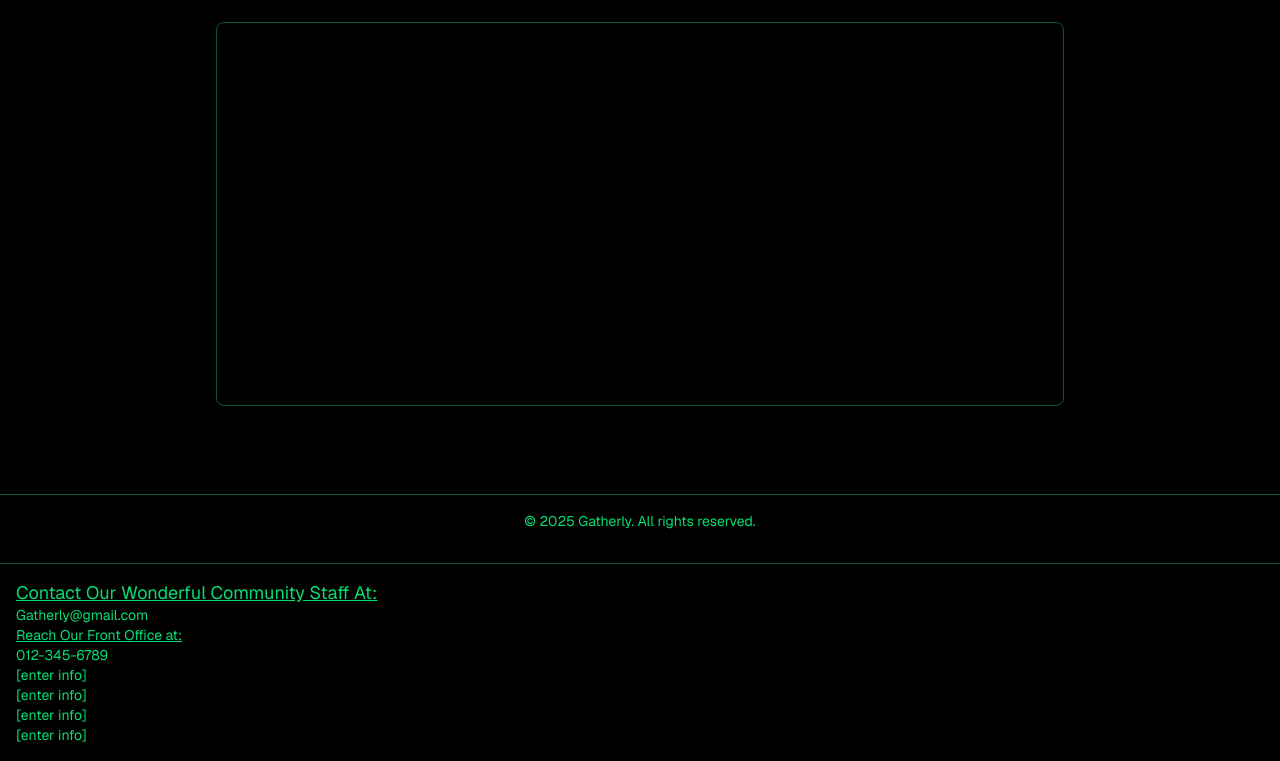
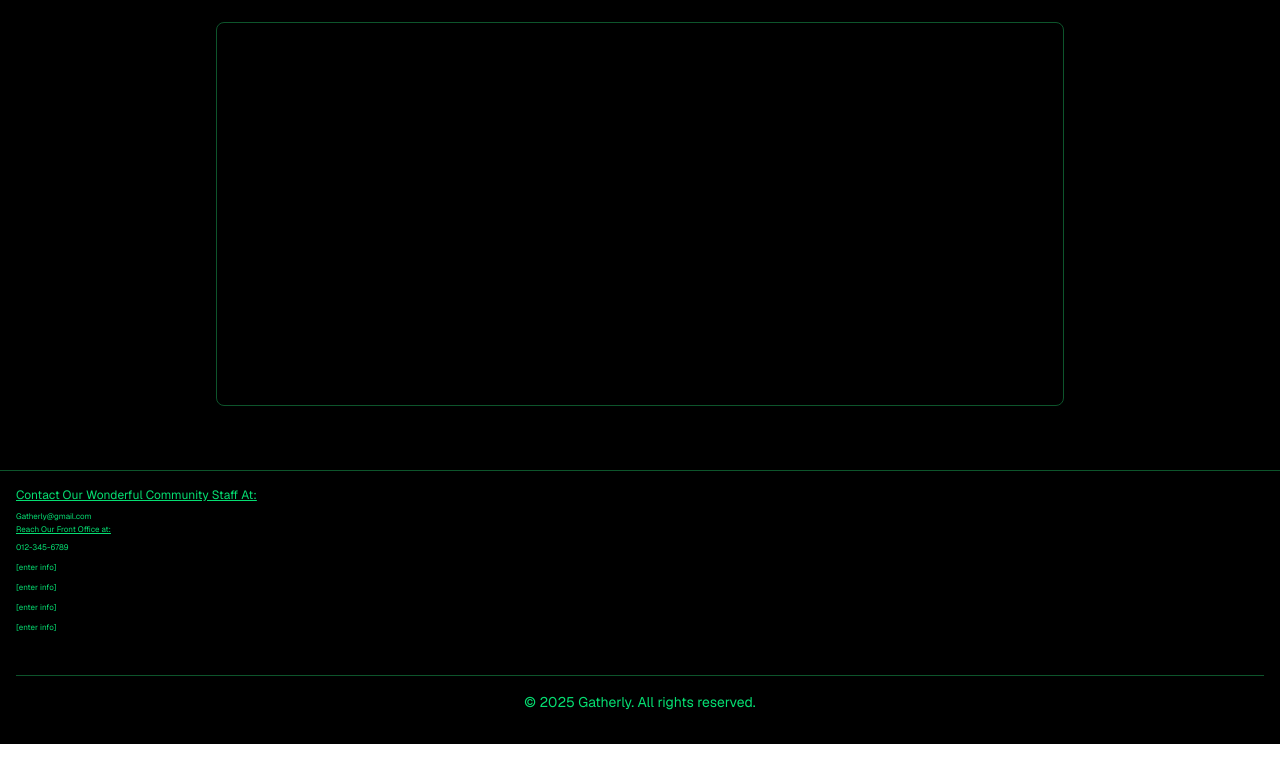
Before and after one commit to TSA-Group/tsa_group_starter, a Next.js app: page / in a window 1280 px wide. Shown: the part 1502-2263 px from the top of the page. Built offline with nearby package versions, Linux system fonts and the light colour scheme; a web font is replaced by a local one.

Commit message:
Update page.tsx

```diff
--- a/app/page.tsx
+++ b/app/page.tsx
@@ -85,53 +85,53 @@ export default function Home() {
         </div>
 
         {/* Footers */}
-        <footer className="w-full p-4 text-center text-sm text-green-400 bg-black border-t border-green-900 mt-10">
-          © {year} Gatherly. All rights reserved.
-        </footer>
 
         <footer className="w-full p-4 text-left text-sm text-green-400 bg-black border-t border-green-900 mt-4">
           <p
             className="underline hover:text-green-400"
-            style={{ color: "rgb(5,223,114)", fontSize: "18px" }}
+            style={{ color: "rgb(5,223,114)", fontSize: "12px" }}
           >
             Contact Our Wonderful Community Staff At:
           </p>
           <div>
-            <a href="mailto:Gatherly@gmail.com"  style={{ color: "rgb(5,223,114)", fontSize: "14px" }}>
+            <a href="mailto:Gatherly@gmail.com"  style={{ color: "rgb(5,223,114)", fontSize: "8px" }}>
               Gatherly@gmail.com
             </a>
           </div>
           <p
             className="underline hover:text-green-400"
-            style={{ color: "rgb(5,223,114)", fontSize: "14px" }}
+            style={{ color: "rgb(5,223,114)", fontSize: "8px" }}
           >
             Reach Our Front Office at:
           </p>
           <div>
-            <a href="mailto:012-345-6789"  style={{ color: "rgb(5,223,114)", fontSize: "14px" }}>
+            <a href="mailto:012-345-6789"  style={{ color: "rgb(5,223,114)", fontSize: "8px" }}>
               012-345-6789
             </a>
           </div>
           <div>
-            <a href="[enter info]"  style={{ color: "rgb(5,223,114)", fontSize: "14px" }}>
+            <a href="[enter info]"  style={{ color: "rgb(5,223,114)", fontSize: "8px" }}>
               [enter info]
             </a>
           </div>
           <div>
-            <a href="[enter info]"  style={{ color: "rgb(5,223,114)", fontSize: "14px" }}>
+            <a href="[enter info]"  style={{ color: "rgb(5,223,114)", fontSize: "8px" }}>
               [enter info]
             </a>
           </div>
           <div>
-            <a href="[enter info]"  style={{ color: "rgb(5,223,114)", fontSize: "14px" }}>
+            <a href="[enter info]"  style={{ color: "rgb(5,223,114)", fontSize: "8px" }}>
               [enter info]
             </a>
           </div>
           <div>
-            <a href="[enter info]"  style={{ color: "rgb(5,223,114)", fontSize: "14px" }}>
+            <a href="[enter info]"  style={{ color: "rgb(5,223,114)", fontSize: "8px" }}>
               [enter info]
             </a>
           </div>
+          <footer className="w-full p-4 text-center text-sm text-green-400 bg-black border-t border-green-900 mt-10">
+          © {year} Gatherly. All rights reserved.
+        </footer>
         </footer>
       </div>
     </>
```
